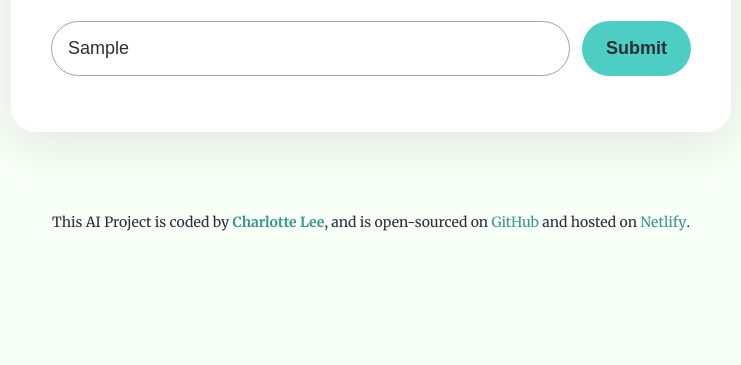
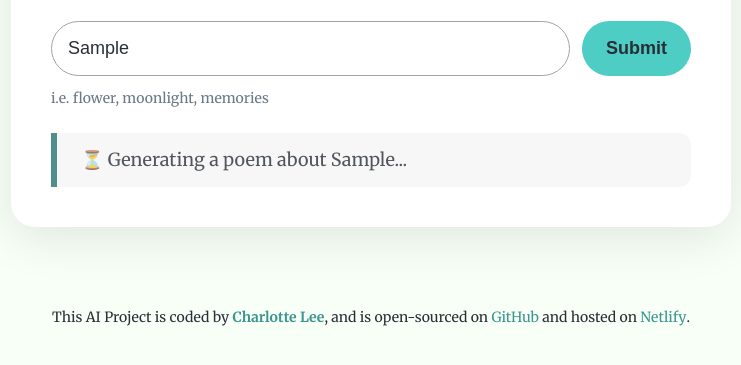
Before and after one commit to charluxd/peom-generator, a plain HTML site: page index.html in a window 1280 px wide. Both pictures are taken after typing "Sample" into the empty fields and a click on the input "Submit". Shown: the part 201-566 px from the top of the page, without its empty margins (269-1010 px from the left). Drawn offline with nearby package versions, Linux system fonts and the light colour scheme; no server answers.

Commit message:
Improved UX
• Added hints to the inputs
• Added blinking generating text

```diff
--- a/index.html
+++ b/index.html
@@ -23,7 +23,7 @@
           <input
             type="text"
             name="enter-poem-topic"
-            placeholder="Enter poem topic"
+            placeholder="Enter a poem subject"
             autofocus
             required
             class="instructions"
@@ -31,10 +31,11 @@
           />
           <input type="submit" value="Submit" class="submit-button" />
         </form>
+        <div class="hints">i.e. flower, moonlight, memories</div>
       </section>
 
       <section>
-        <div class="poem" id="poem"></div>
+        <div class="poem hidden" id="poem"></div>
       </section>
     </main>
     <footer>
--- a/script.js
+++ b/script.js
@@ -1,5 +1,4 @@
 function displayPoem(response) {
-  console.log("poem generated");
   new Typewriter("#poem", {
     strings: response.data.answer,
     autoStart: true,
@@ -14,12 +13,12 @@ function generatePoem(event) {
   let apiKey = "ca80fb7d3o48t3c14460b13a3d83ca48";
   let prompt = `User instructions: Generate a poem about ${instructionInput.value}`;
   let context =
-    "You are a romantic Poem poet who loves to write short poems. Follow the user instructions clearly and generate a poem 4 line poem in basic HTML, and separate each line with a <br/>. Do not include a title for the poem. Sign off the poem with 'SheCodes AI' inside an <em> tag at the end of the poem, not at the beginning of the poem.";
+    "You are a romantic poet who loves to write short poems. Follow the user instructions clearly to generate a poem 4 line poem in basic HTML, and separate each line with a <br/>. Do not include a title to the poem. Sign off the poem with 'SheCodes AI' inside an <em> element at the end of the poem, and not at the beginning of the poem.";
   let apiUrl = `https://api.shecodes.io/ai/v1/generate?prompt=${prompt}&context=${context}&key=${apiKey}`;
 
-  console.log("Generating poem...");
-  console.log(`Prompt: ${prompt}`);
-  console.log(`Context: ${context}`);
+  let poemElement = document.querySelector("#poem");
+  poemElement.classList.remove("hidden");
+  poemElement.innerHTML = `<div class="blink"> ⏳ Generating a poem about ${instructionInput.value}...</div>`;
 
   axios.get(apiUrl).then(displayPoem);
 }
--- a/styles.css
+++ b/styles.css
@@ -22,7 +22,7 @@ h1 {
 
 form {
   display: flex;
-  padding: 0 0 16px 0;
+  padding: 0 0 12px 0;
 }
 
 .instructions {
@@ -45,6 +45,10 @@ form {
   margin-left: 12px;
 }
 
+.hidden {
+  display: none;
+}
+
 .poem {
   line-height: 3;
   background-color: #f7f7f7;
@@ -55,6 +59,27 @@ form {
 
 .poem em {
   color: #508f8b;
+}
+
+.hints {
+  font-size: 14px;
+  color: #6a7888;
+  padding-bottom: 24px;
+}
+
+.blink {
+  animation: blink 1s linear infinite;
+}
+@keyframes blink {
+  0% {
+    opacity: 0;
+  }
+  50% {
+    opacity: 0.5;
+  }
+  100% {
+    opacity: 1;
+  }
 }
 
 footer {
```
